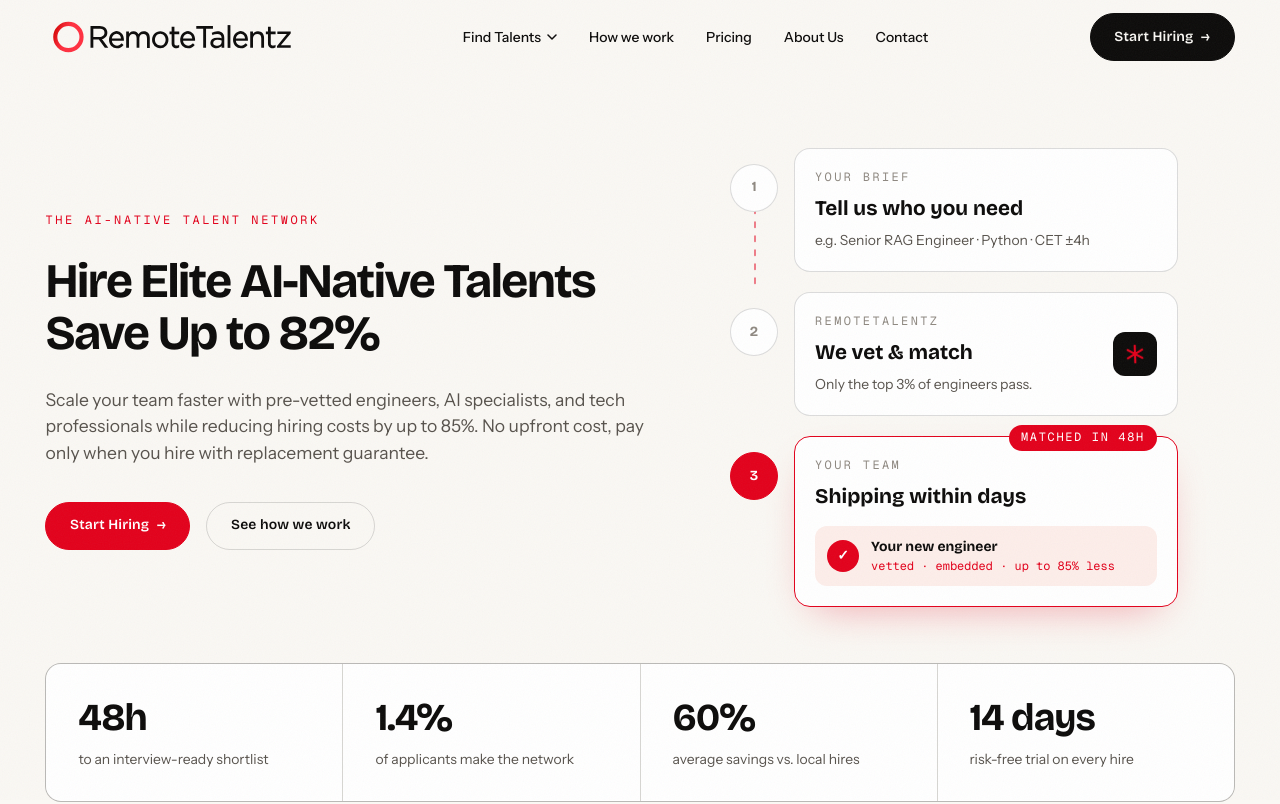
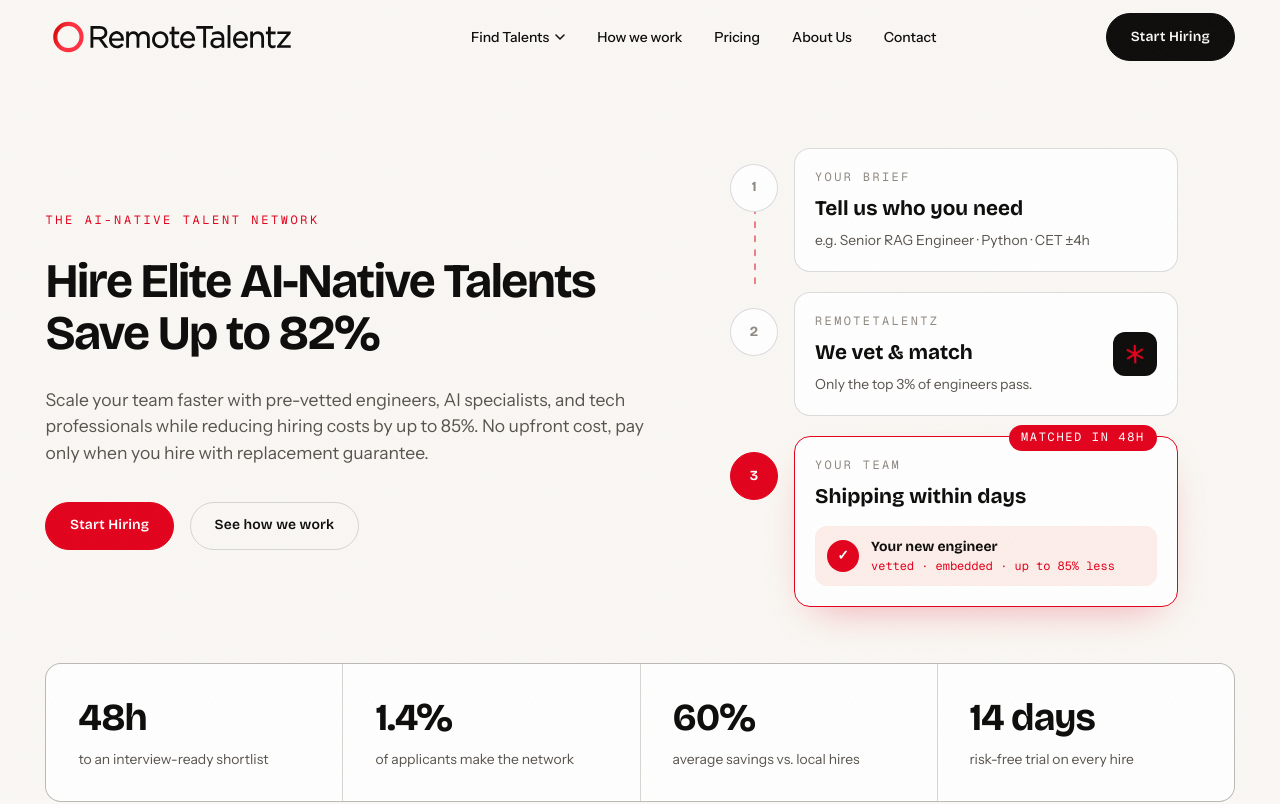
Before and after one commit to TaforaTech/remote-talentz, a Next.js app: page / in a window 1280 px wide. Shown: the top 804 px of the page. Built offline with nearby package versions, Linux system fonts and the light colour scheme.

Commit message:
feat: arrow removed

```diff
--- a/src/components/Contact.tsx
+++ b/src/components/Contact.tsx
@@ -89,7 +89,6 @@ export default function Contact() {
               </div>
               <button type="submit" className="btn btn-red mt-7 w-full sm:w-auto">
                 Start Hiring
-                <span aria-hidden="true">→</span>
               </button>
             </form>
           ) : (
--- a/src/components/Hero.tsx
+++ b/src/components/Hero.tsx
@@ -52,7 +52,6 @@ export default function Hero() {
             >
               <Link href="#contact" className="btn btn-red">
                 Start Hiring
-                <span aria-hidden="true">→</span>
               </Link>
               <Link href="#how-we-work" className="btn btn-ghost">
                 See how we work
--- a/src/components/Navbar.tsx
+++ b/src/components/Navbar.tsx
@@ -175,7 +175,6 @@ export default function Navbar() {
         <div className="hidden items-center gap-3 lg:flex">
           <Link href="#contact" className="btn btn-ink">
             Start Hiring
-            <span aria-hidden="true">→</span>
           </Link>
         </div>
 
@@ -260,7 +259,6 @@ export default function Navbar() {
 
           <Link href="#contact" onClick={closeAll} className="btn btn-red mt-8 w-full">
             Start Hiring
-            <span aria-hidden="true">→</span>
           </Link>
         </div>
       )}
```
